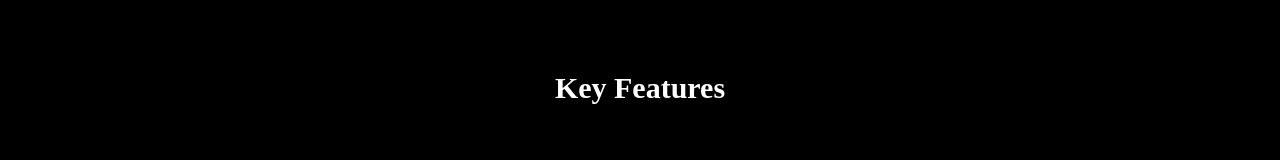
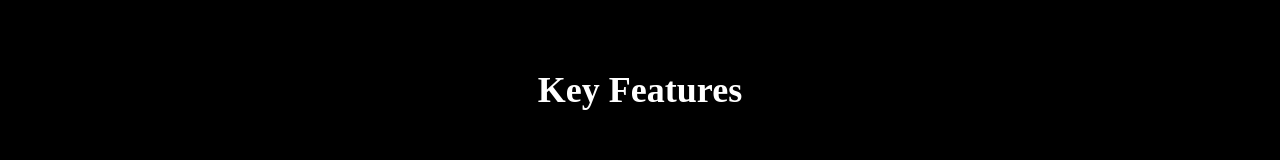
Before and after one commit to p-lurd/myApi-frontend, a React (Vite) app: page / in a window 1280 px wide. Shown: the part 1496-1656 px from the top of the page. Built offline with nearby package versions, Linux system fonts and the light colour scheme; a web font is replaced by a local one.

Commit message:
font adjustment

```diff
--- a/src/components/features.jsx
+++ b/src/components/features.jsx
@@ -42,7 +42,7 @@ const Features = () => {
     ]
     return (
         <div className="my-20">
-            <h1 className="text-white font-semibold text-3xl mb-25 text-center">Key Features</h1>
+            <h1 className="text-white font-semibold text-4xl mb-25 text-center">Key Features</h1>
             <div className="max-w-7xl mx-auto grid grid-cols-1 md:grid-cols-2 gap-6">
                 {features.map((feature, index)=>(
                     <FeatureCard
--- a/src/components/works.jsx
+++ b/src/components/works.jsx
@@ -29,7 +29,7 @@ const Works = () => {
         <div className="py-16 px-4 md:px-8"
         style={{ backgroundImage: `url(${bg2Url})` }}
         >
-          <h2 className="text-white text-center text-3xl md:text-4xl font-bold mb-12">How it Works</h2>
+          <h2 className="text-white text-center text-3xl md:text-4xl font-semibold mb-12">How it Works</h2>
 
           <div className="flex flex-col md:flex-row justify-evenly items-center max-w-6xl mx-auto">
             {steps.map((step, index) => (
```
